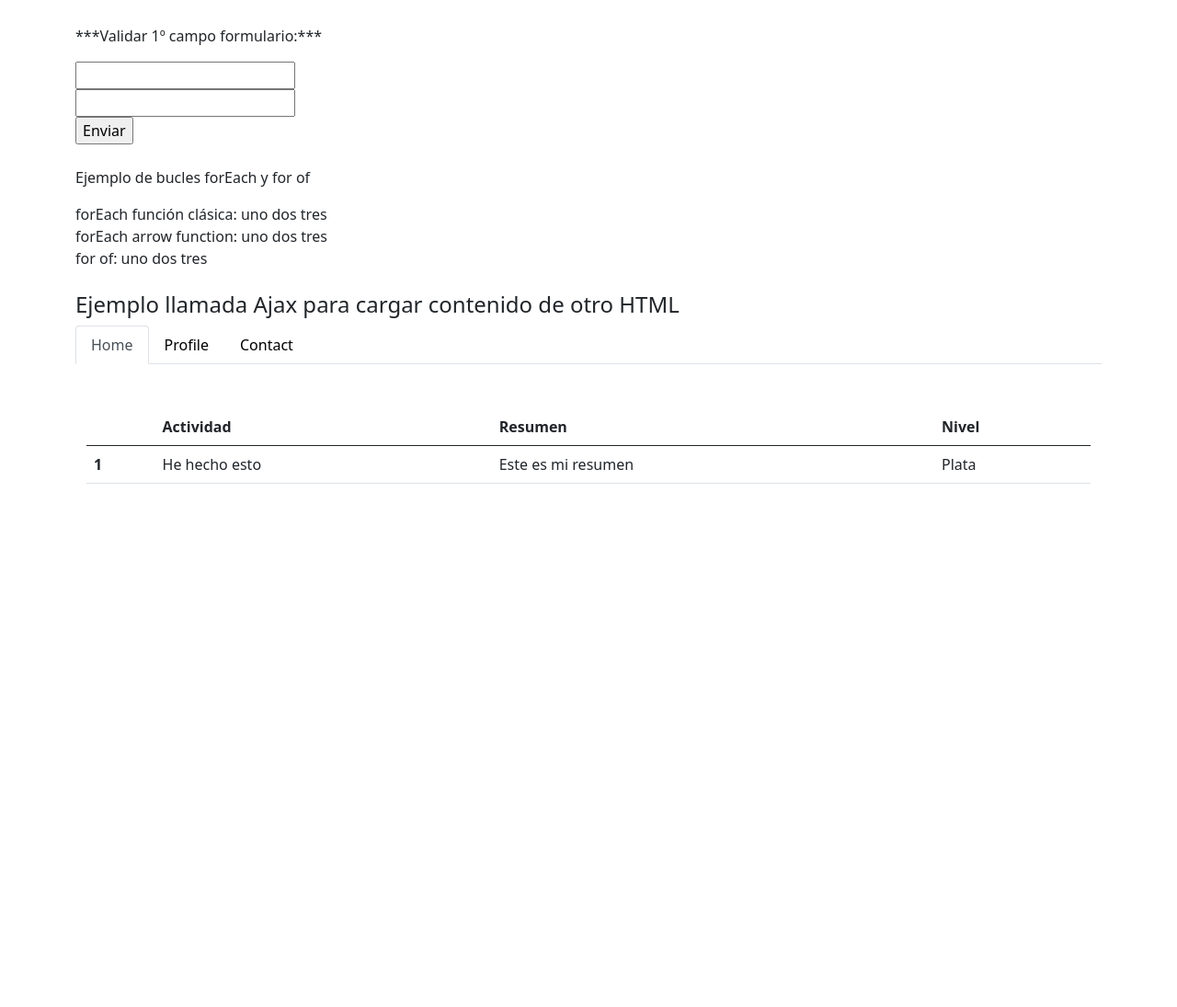
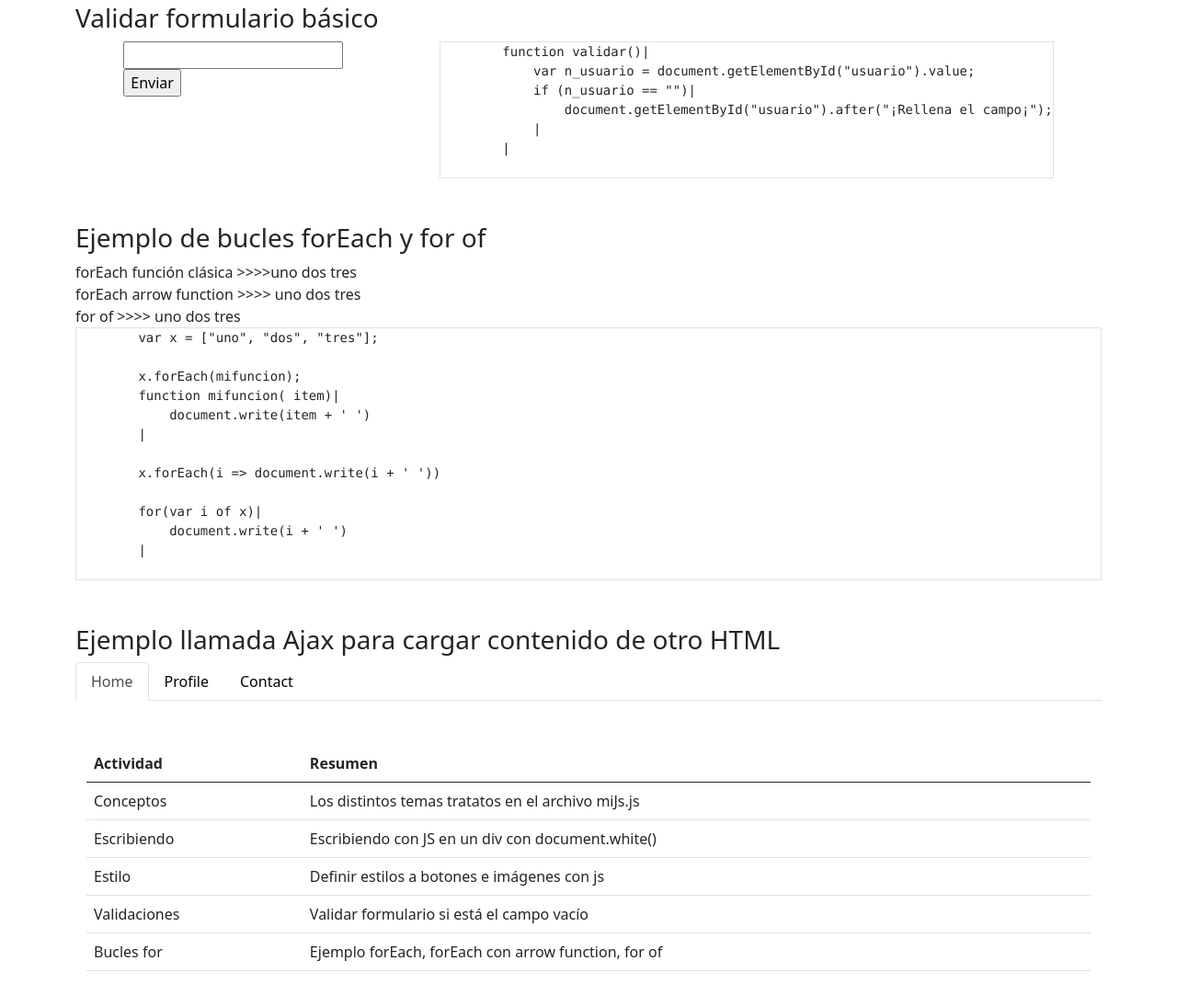
Before and after one commit to SilviaSanjose/ApuntesJavaScript, a plain HTML site: page home.html in a window 1280 px wide. Shown: the part 1235-2330 px from the top of the page at 92% size. Before the commit the page ends 1809 px from the top, so only its background shows below. Drawn offline with nearby package versions, Linux system fonts and the light colour scheme.

Commit message:
show js code in Html-Home

```diff
--- a/home.html
+++ b/home.html
@@ -125,13 +125,13 @@
         </pre>
     </div>
 
-    <br>
+
     <!--validar formularios-->
     <div>
-        <p>***Validar 1º campo formulario:***</p>
+        <h3>Validar formulario básico</h3>
+        <div class="d-flex justify-content-around flex-wrap">
             <form action="" method="GET" id="form1">
                 <input type="text" id="usuario"></br>
-            <input type="text" id="nombre"></br>
                 <input type="button" value="Enviar" onmouseup="validar()"></br>
             </form>
             <script>
@@ -142,34 +142,57 @@
                     }
                 }
             </script>
+            <pre class="border mb-5">
+        function validar()|
+            var n_usuario = document.getElementById("usuario").value;
+            if (n_usuario == "")|
+                document.getElementById("usuario").after("¡Rellena el campo¡");
+            |
+        |
+            </pre>
+        </div>
     </div>
 
-    <br>
+
     <!--ejemplo bucles for-->
     <div>
-        <p>Ejemplo de bucles forEach y for of</p>
+        <h3>Ejemplo de bucles forEach y for of</h3>
         <script>
             var x = ["uno", "dos", "tres"];
 
-            document.write("forEach función clásica: ")  //bucle forEach
+            document.write("forEach función clásica >>>>")  //bucle forEach
             x.forEach(mifuncion);
             function mifuncion( item){
                 document.write(item + ' ')
             }
 
-            document.write("<br>forEach arrow function: ")  //bucle forEach con arrow function
+            document.write("<br>forEach arrow function >>>> ")  //bucle forEach con arrow function
             x.forEach(i => document.write(i + ' '))
 
-            document.write("<br>for of: ") //bucle for of
+            document.write("<br>for of >>>> ") //bucle for of
             for(var i of x){
                 document.write(i + ' ')
             }
         </script>
+        <pre class="border mb-5">
+        var x = ["uno", "dos", "tres"];
+
+        x.forEach(mifuncion);
+        function mifuncion( item)|
+            document.write(item + ' ')
+        |
+
+        x.forEach(i => document.write(i + ' '))
+
+        for(var i of x)|
+            document.write(i + ' ')
+        |
+        </pre>
     </div>
 
     <!--Ajax-->
     <div>
-        <br><h4>Ejemplo llamada Ajax para cargar contenido de otro HTML</h4>
+        <h3>Ejemplo llamada Ajax para cargar contenido de otro HTML</h3>
         <ul class="nav nav-tabs" id="myTab" role="tablist">
             <li class="nav-item" role="presentation">
             <button class="nav-link active" id="home-tab" data-bs-toggle="tab" data-bs-target="#home" type="button" role="tab" aria-controls="home" aria-selected="true">Home</button>
--- a/tab1.html
+++ b/tab1.html
@@ -1,12 +1,8 @@
 <!DOCTYPE html>
 <html>
 <head>
-<meta charset="UTF-8">
-<title>Hola Alumnos</title>
-<link href="https://cdn.jsdelivr.net/npm/bootstrap@5.0.0-beta3/dist/css/bootstrap.min.css" rel="stylesheet" integrity="sha384-eOJMYsd53ii+scO/bJGFsiCZc+5NDVN2yr8+0RDqr0Ql0h+rP48ckxlpbzKgwra6" crossorigin="anonymous">
-
-<script src="https://cdn.jsdelivr.net/npm/bootstrap@5.0.0-beta3/dist/js/bootstrap.bundle.min.js" integrity="sha384-JEW9xMcG8R+pH31jmWH6WWP0WintQrMb4s7ZOdauHnUtxwoG2vI5DkLtS3qm9Ekf" crossorigin="anonymous"></script>
-
+  <meta charset="UTF-8">
+  <title>Home</title>
 
 </head>
 <body>
@@ -16,19 +12,31 @@
     <table class="table">
         <thead>
           <tr>
-            <th scope="col"></th>
             <th scope="col">Actividad</th>
             <th scope="col">Resumen</th>
-            <th scope="col">Nivel</th>
           </tr>
         </thead>
         <tbody>
 
         <tr>
-          <th class="th-lc-n" scope="row">1</th>
-          <td class="td-lc-tittle">He hecho esto</td>
-          <td class="td-lc-summary">Este es mi resumen</td>
-          <td class="td-lc-level">Plata</td>
+          <td class="td-lc-tittle">Conceptos</td>
+          <td class="td-lc-summary">Los distintos temas tratatos en el archivo miJs.js</td>
+        </tr>
+        <tr>
+          <td class="td-lc-tittle">Escribiendo</td>
+          <td class="td-lc-summary">Escribiendo con JS en un div con document.white()</td>
+        </tr>
+        <tr>
+          <td class="td-lc-tittle">Estilo</td>
+          <td class="td-lc-summary">Definir estilos a botones e imágenes con js</td>
+        </tr>
+        <tr>
+          <td class="td-lc-tittle">Validaciones</td>
+          <td class="td-lc-summary">Validar formulario si está el campo vacío</td>
+        </tr>
+        <tr>
+          <td class="td-lc-tittle">Bucles for</td>
+          <td class="td-lc-summary">Ejemplo forEach, forEach con arrow function, for of</td>
         </tr>
 
       </tbody>
```
Also changed, not shown: tab2.html (+15 -16 lines), tab3.html (+8 -11 lines). Lines whose indentation alone changed are shown as unchanged.
